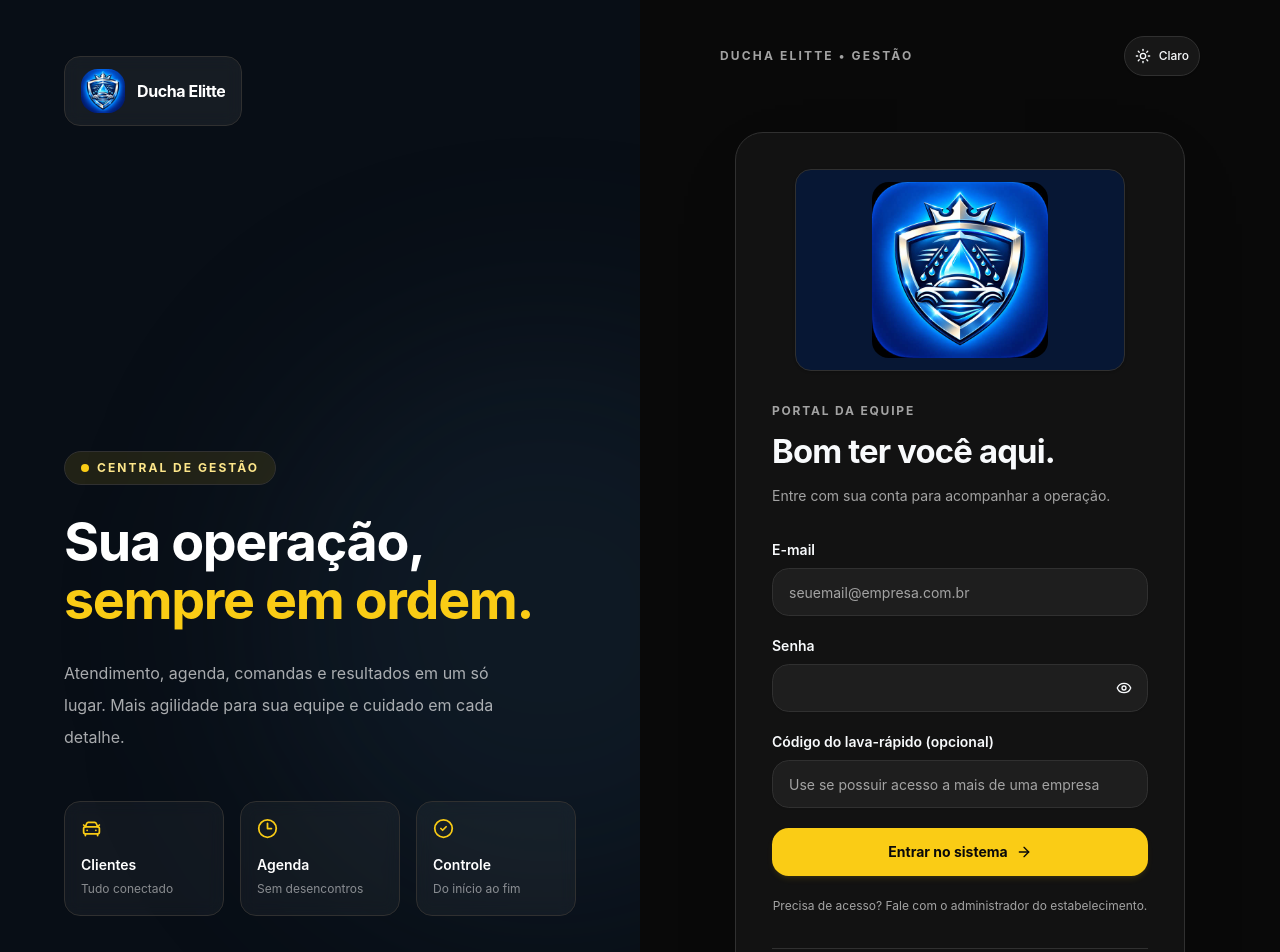
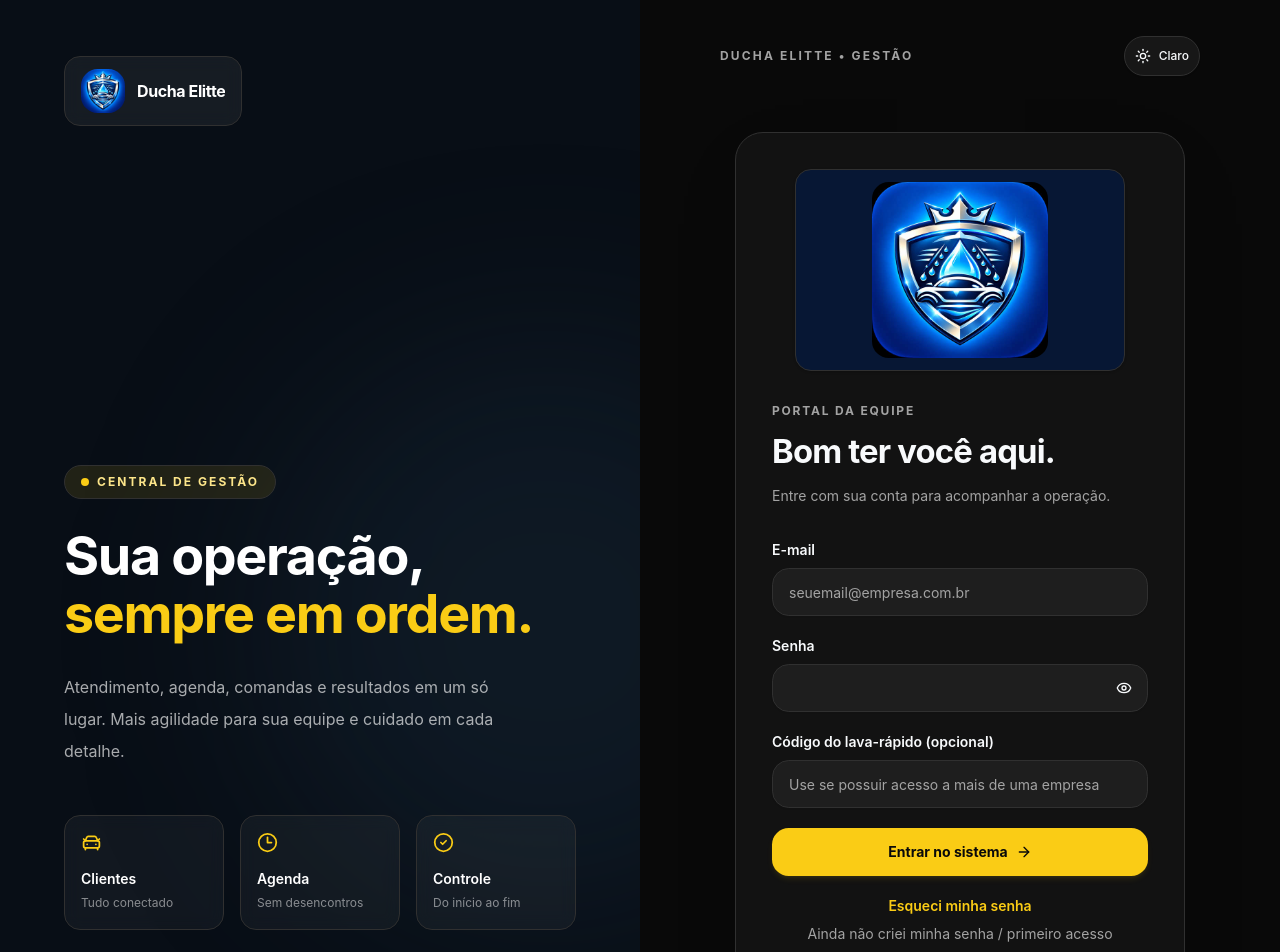
Before and after one commit to Raphaeljdk/aquaflow-gestao, a Next.js app: page /login in a window 1280 px wide. Shown: the top 952 px of the page. Built offline with nearby package versions, Linux system fonts and the light colour scheme; no server answers; the database is empty.

Commit message:
feat: exibir links de recuperação e primeiro acesso no login

```diff
--- a/src/components/login.tsx
+++ b/src/components/login.tsx
@@ -190,7 +190,7 @@ export function Login() {
                 <Button type="submit" disabled={pending} className="h-12 w-full rounded-xl text-sm font-bold shadow-md shadow-primary/10">
                   {pending ? <><Loader2 className="animate-spin" size={17} /> Entrando...</> : <>Entrar no sistema <ArrowRight size={18} /></>}
                 </Button>
-                <p className="text-center text-xs leading-5 text-muted-foreground">Precisa de acesso? Fale com o administrador do estabelecimento.</p>
+                <div className="flex flex-col items-center gap-2 text-sm"><Link href="/recuperar-acesso" className="font-semibold text-primary underline-offset-4 hover:underline">Esqueci minha senha</Link><Link href="/recuperar-acesso" className="text-muted-foreground underline-offset-4 hover:underline">Ainda não criei minha senha / primeiro acesso</Link></div>
               </form>
             )}
             <div className="mt-8 flex items-center justify-center gap-2 border-t border-border pt-6 text-center text-xs text-muted-foreground">
```
